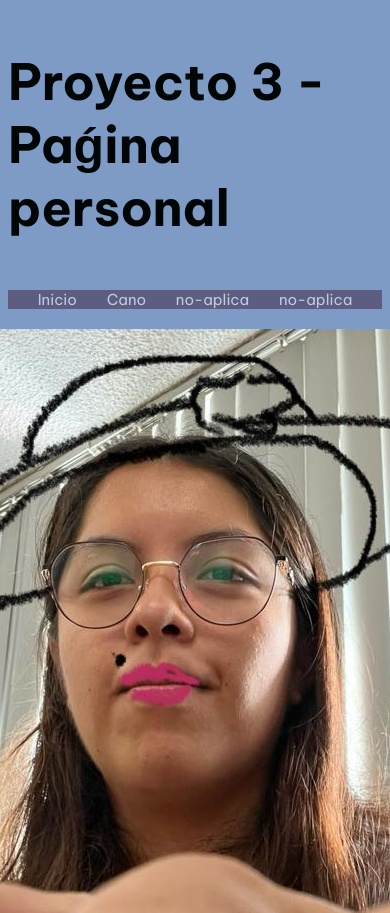
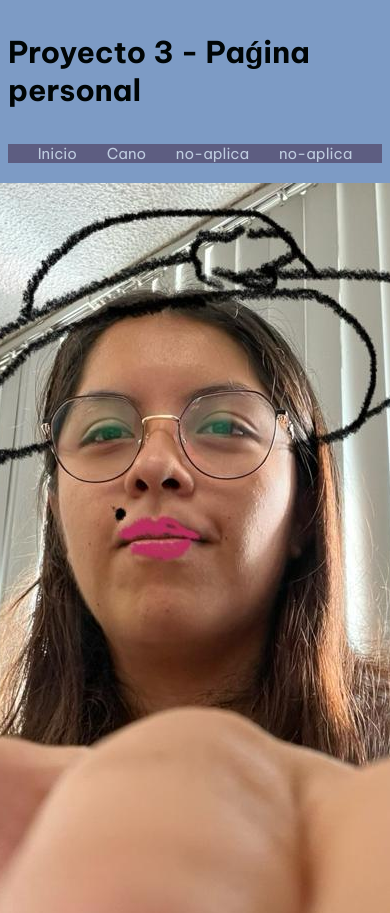
Before and after one commit to ivancanoo19/Proyecto3_SO, a plain HTML site: page index.html in a window 390 px wide. Shown: the top 913 px of the page. Drawn offline with Linux system fonts and the light colour scheme.

Commit message:
[FIX] h1 arreglado

```diff
--- a/styles.css
+++ b/styles.css
@@ -28,17 +28,17 @@ body{
     justify-content: center;
 }
 
-@media (max-width: 960px){
-  .header{
-    display: flex;
-    justify-content: center;
-    font-size: 2.3rem;
-  }
-}
 
 h1{
     color: var(--black);
     font-size: 5rem;
+}
+
+@media (max-width: 960px) {
+  h1{
+    color: var(--black);
+    font-size: 3rem;
+}
 }
 
 h2{
```
